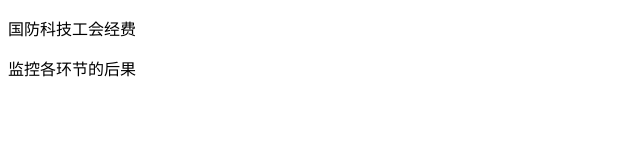
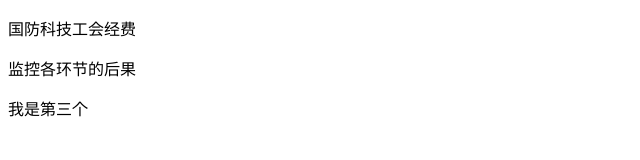
Before and after one commit to hanlingling66045/hll2, a plain HTML site: page index.html in a window 1280 px wide. Shown: the whole page, without its empty margins (0-640 px from the left). Drawn offline with Linux system fonts and the light colour scheme.

Commit message:
我已写完第三个

```diff
--- a/index.html
+++ b/index.html
@@ -9,5 +9,6 @@
 <body>
     <p>国防科技工会经费</p>
     <p>监控各环节的后果</p>
+    <p>我是第三个</p>
 </body>
 </html>
```
